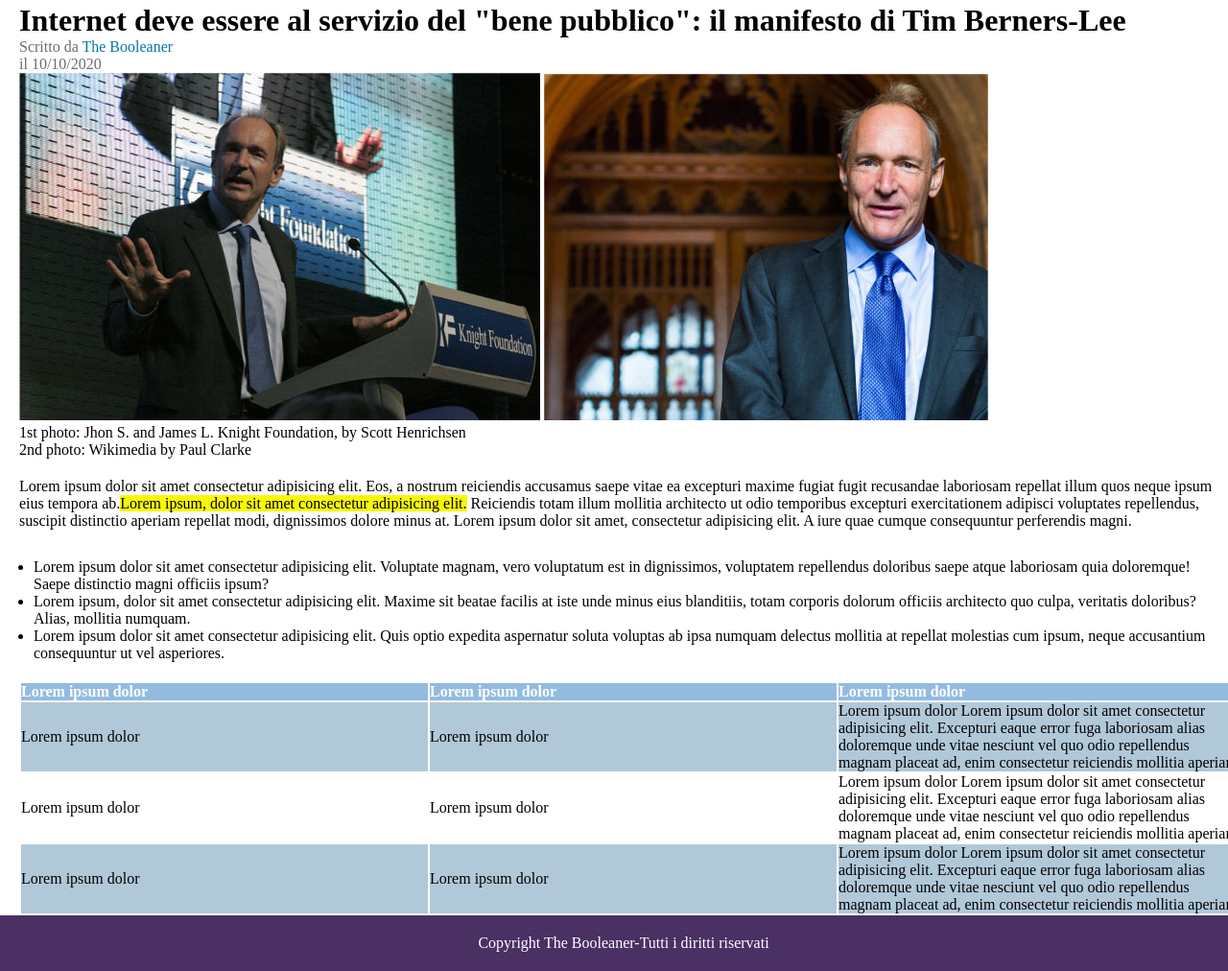
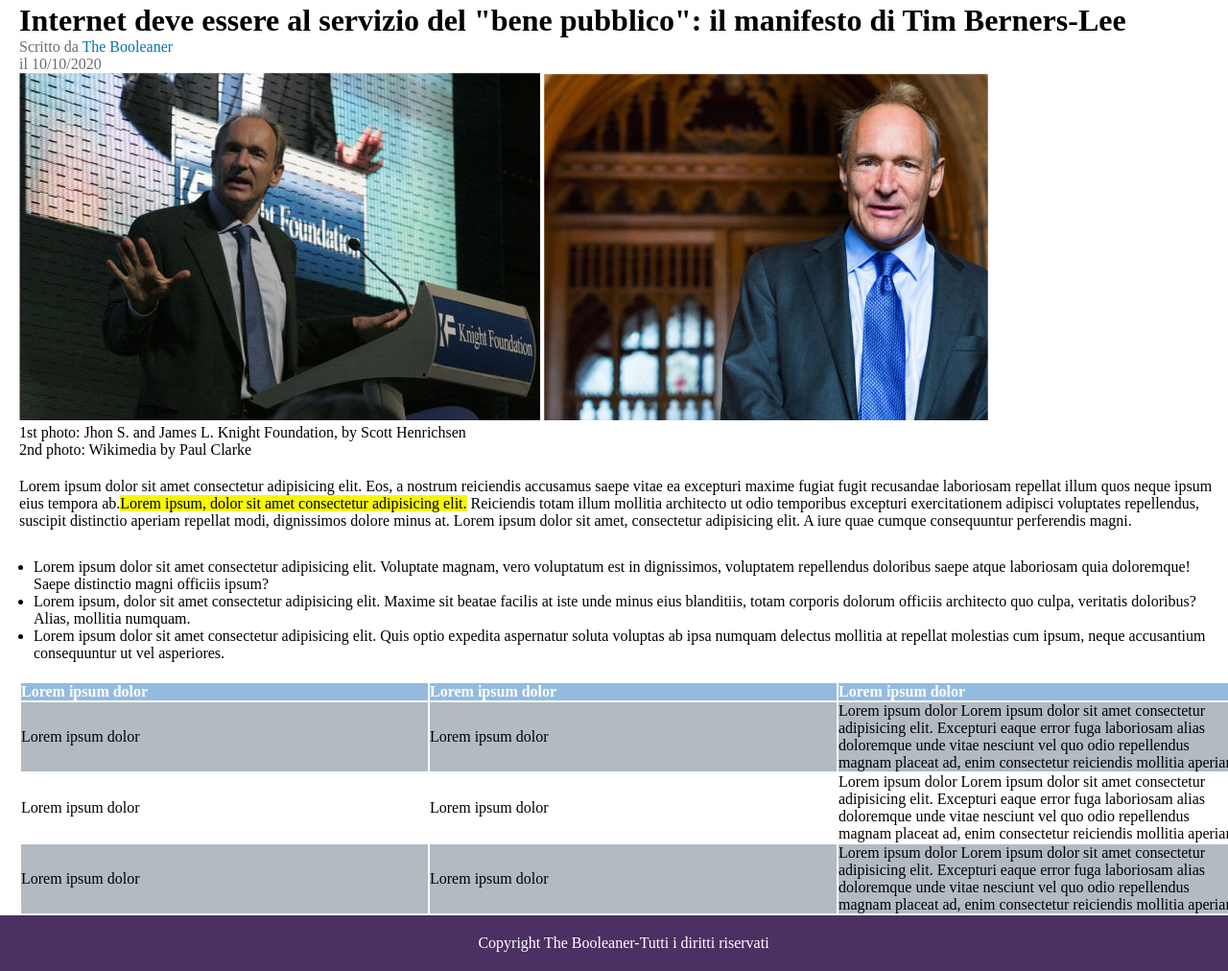
Before and after one commit to SasiMontella/html-css-booleaner, a plain HTML site: page index.html in a window 1280 px wide. Shown: the part 162-1174 px from the top of the page at 96% size. Drawn offline with Linux system fonts and the light colour scheme.

Commit message:
checked error and solve it

```diff
--- a/css/style.css
+++ b/css/style.css
@@ -50,9 +50,12 @@ table {
     background-color: rgb(147, 187, 224);
     color: white;
     }
-    #tr1{
+    #tr1 {
+        background-color: white;
+    }
+    tr {
         width: 30%;
-        background-color: rgb(177, 200, 216);
+        background-color: rgb(178, 187, 194);
     }
     footer{
         background-color: rgb(75, 48, 100);
--- a/index.html
+++ b/index.html
@@ -35,17 +35,17 @@
                 </tr>
 
 
-                <tr id="tr1">
+                <tr>
                     <td>Lorem ipsum dolor</td>
                     <td>Lorem ipsum dolor</td>
                     <td>Lorem ipsum dolor Lorem ipsum dolor sit amet consectetur adipisicing elit. Excepturi eaque error fuga laboriosam alias doloremque unde vitae nesciunt vel quo odio repellendus magnam placeat ad, enim consectetur reiciendis mollitia aperiam!</td>
                 </tr>
-                <tr >
+                <tr id="tr1" >
                     <td>Lorem ipsum dolor</td>
                     <td>Lorem ipsum dolor</td>
                     <td>Lorem ipsum dolor Lorem ipsum dolor sit amet consectetur adipisicing elit. Excepturi eaque error fuga laboriosam alias doloremque unde vitae nesciunt vel quo odio repellendus magnam placeat ad, enim consectetur reiciendis mollitia aperiam!</td>
                 </tr>
-                <tr id="tr1">
+                <tr>
                     <td>Lorem ipsum dolor</td>
                     <td>Lorem ipsum dolor</td>
                     <td>Lorem ipsum dolor Lorem ipsum dolor sit amet consectetur adipisicing elit. Excepturi eaque error fuga laboriosam alias doloremque unde vitae nesciunt vel quo odio repellendus magnam placeat ad, enim consectetur reiciendis mollitia aperiam!</td>
```
